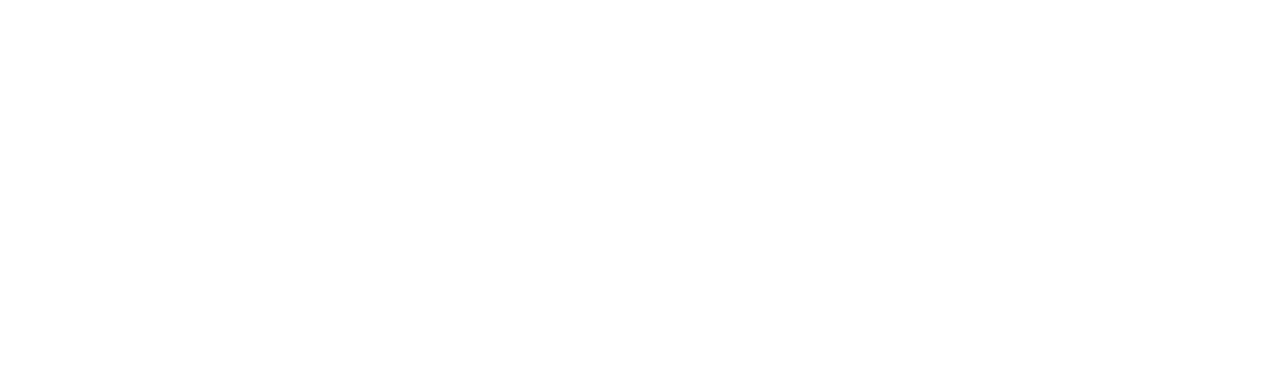
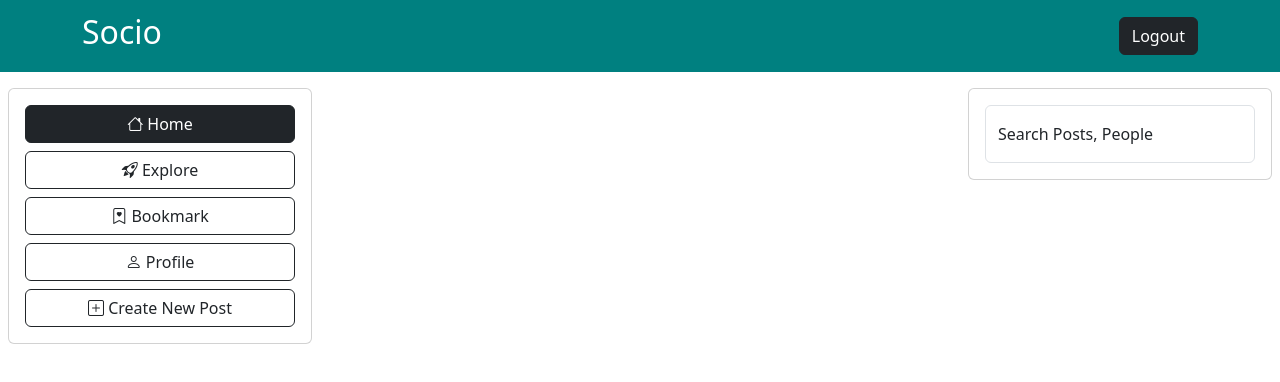
Before and after one commit to sankesh97/Socio, a React (Create React App) app: page /user in a window 1280 px wide. Before the commit this address had no page. Shown: the top 382 px of the page. Built offline with nearby package versions, Linux system fonts and the light colour scheme; what miragejs would draw is missing.

Commit message:
Routes Updated. Layout set.

```diff
--- a/src/App.js
+++ b/src/App.js
@@ -6,25 +6,26 @@
 import LandingLayout from './pages/LandingLayout/LandingLayout';
 import Login from './pages/Login/Login';
 import Register from './pages/Register/Register';
-import Home from './pages/Home/Home';
-import Users from './pages/Users/Users';
 import Landing from './pages/Landing/Landing';
+import UserLayout from './pages/UserLayout/UserLayout';
+import Profile from './pages/Profile/Profile';
+import Explore from './pages/Explore/Explore';
+import Bookmark from './pages/Bookmark/Bookmark';
 
 function App() {
   return (
     <div className='container-fluid px-0'>
       <Routes>
-        {!localStorage.getItem('token') ? (
-          <Route path='/' element={<LandingLayout />}>
-            <Route path='/' element={<Landing />}></Route>
-            <Route path='login' element={<Login />}></Route>
-            <Route path='register' element={<Register />}></Route>
-          </Route>
-        ) : (
-          <Route path='/' element={<Users />}></Route>
-        )}
-        <Route path='/home' element={<Home />}></Route>
-        <Route path='/users' element={<Users />}></Route>
+        <Route path='/' element={<LandingLayout />}>
+          <Route path='/' element={<Landing />}></Route>
+          <Route path='login' element={<Login />}></Route>
+          <Route path='register' element={<Register />}></Route>
+        </Route>
+        <Route path='/user' element={<UserLayout />}>
+          <Route path='profile' element={<Profile />}></Route>
+          <Route path='explore' element={<Explore />}></Route>
+          <Route path='bookmark' element={<Bookmark />}></Route>
+        </Route>
       </Routes>
       {console.log(localStorage.getItem('token'))}
     </div>
--- a/src/components/Button/Button.js
+++ b/src/components/Button/Button.js
@@ -1,13 +1,18 @@
-import { NavLink } from 'react-router-dom';
+import { NavLink, useNavigate } from 'react-router-dom';
 import './Button.css';
 
 const Button = ({ children, to, type }) => {
+  const navigate = useNavigate();
   const addLink = to ? (
-    <NavLink style={{ textDecoration: 'none' }} to={to}>
-      <button className='btn btn-teal' type={type}>
-        {children}
-      </button>
-    </NavLink>
+    <button
+      onClick={() => {
+        navigate(to);
+      }}
+      className='btn btn-teal'
+      type={type}
+    >
+      {children}
+    </button>
   ) : (
     <button className='btn btn-teal' type={type}>
       {children}
--- a/src/components/LeftSideBar/LeftSideBar.js
+++ b/src/components/LeftSideBar/LeftSideBar.js
@@ -1,30 +1,38 @@
 import { NavLink } from 'react-router-dom';
 import Card from '../Card/Card';
+import { Button } from 'react-bootstrap';
+import { LinkContainer } from 'react-router-bootstrap';
 
 const LeftSideBar = () => {
   return (
     <div className='d-flex flex-column justify-content-between'>
       <Card>
         <div className='d-grid gap-2'>
-          <NavLink className='btn btn-outline-dark' to='/home'>
-            <i className='bi bi-house'></i> Home
-          </NavLink>
-
-          <NavLink className='btn btn-outline-dark' to='/explore'>
-            <i className='bi bi-rocket-takeoff'></i> Explore
-          </NavLink>
-
-          <NavLink className='btn btn-outline-dark' to='/bookmark'>
-            <i className='bi bi-bookmark-heart'></i> Bookmark
-          </NavLink>
-
-          <NavLink className='btn btn-outline-dark' to='/profile'>
-            <i className='bi bi-person'></i> Profile
-          </NavLink>
-
-          <NavLink className='btn btn-outline-dark' to='/profile'>
-            <i className='bi bi-plus-square'></i> Create New Post
-          </NavLink>
+          <LinkContainer to='/user'>
+            <Button variant='outline-dark'>
+              <i className='bi bi-house'></i> Home
+            </Button>
+          </LinkContainer>
+          <LinkContainer to='/user/explore'>
+            <Button variant='outline-dark'>
+              <i className='bi bi-rocket-takeoff'></i> Explore
+            </Button>
+          </LinkContainer>
+          <LinkContainer to='/user/bookmark'>
+            <Button variant='outline-dark'>
+              <i className='bi bi-bookmark-heart'></i> Bookmark
+            </Button>
+          </LinkContainer>
+          <LinkContainer to='/user/profile'>
+            <Button variant='outline-dark'>
+              <i className='bi bi-person'></i> Profile
+            </Button>
+          </LinkContainer>
+          <LinkContainer to='/user/profile'>
+            <Button variant='outline-dark'>
+              <i className='bi bi-plus-square'></i> Create New Post
+            </Button>
+          </LinkContainer>
         </div>
       </Card>
     </div>
--- a/src/context/AuthContext.js
+++ b/src/context/AuthContext.js
@@ -7,7 +7,6 @@
 export const AuthProvider = ({ children }) => {
   const [loggedInUser, setLoggedInUser] = useState();
   const navigate = useNavigate();
-  //const [errMessage, setErrMessage] = useState('');
 
   // Singup Handler
   const signupHandler = async ({
@@ -26,7 +25,11 @@
         userName,
       });
       setLoggedInUser(response.data.user);
-      localStorage.setItem('token', response.data.encodedToken);
+      sessionStorage.setItem('token', response.data.encodedToken);
+      sessionStorage.setItem(
+        'loggedInUser',
+        JSON.stringify(response.data.foundUser)
+      );
       navigate('/users');
       console.log(loggedInUser);
     } catch (err) {
@@ -43,9 +46,14 @@
         password,
       });
       if (response.status === 200) {
+        console.log(response);
         setLoggedInUser(response.data.foundUser);
-        localStorage.setItem('token', response.data.encodedToken);
-        navigate('/users');
+        sessionStorage.setItem(
+          'loggedInUser',
+          JSON.stringify(response.data.foundUser)
+        );
+        sessionStorage.setItem('token', response.data.encodedToken);
+        navigate('/user');
       }
     } catch (err) {
       console.log(err);
@@ -54,7 +62,7 @@
 
   // Logout Handler
   const logoutHandler = async () => {
-    localStorage.removeItem('token');
+    sessionStorage.removeItem('token');
     setLoggedInUser();
     navigate('/');
   };
--- a/src/context/UsersContext.js
+++ b/src/context/UsersContext.js
@@ -6,6 +6,7 @@
 export const UserProvider = ({ children }) => {
   const [userList, setUserList] = useState([]);
   const [currentUser, setCurrentUser] = useState();
+  const [showModal, setShowModal] = useState(false);
 
   // Get All Users
   const getUsers = async () => {
@@ -17,7 +18,7 @@
     }
   };
 
-  // Get A Users
+  // Get A User
   const GetAUser = async (userId) => {
     try {
       const { status, data } = await axios.get(`/api/users/${userId}`);
@@ -40,6 +41,7 @@
       console.log(err);
     }
   };
+
   return (
     <UserContext.Provider
       value={{ userList, currentUser, getUsers, GetAUser, editUser }}
--- /dev/null
+++ b/src/pages/Bookmark/Bookmark.js
@@ -0,0 +1,4 @@
+const Bookmark = () => {
+  return <>This is Bookmarks page.</>;
+};
+export default Bookmark;
--- a/src/pages/Bookmarks/Bookmarks.js
+++ /dev/null
@@ -1,4 +0,0 @@
-const Bookmarks = () => {
-  return <>This is Bookmarks page.</>;
-};
-export default Bookmarks;
--- a/src/pages/Profile/Profile.js
+++ b/src/pages/Profile/Profile.js
@@ -1,10 +1,9 @@
-import { useContext } from 'react';
 import Card from '../../components/Card/Card';
 import Post from '../../components/Post/Post';
-import { AuthContext } from '../../context/AppContext';
 
 const Profile = () => {
-  const { loggedInUser } = useContext(AuthContext);
+  const loggedInUser = JSON.parse(sessionStorage.getItem('loggedInUser'));
+
   return (
     <>
       {loggedInUser ? (
--- a/src/pages/UserLayout/UserLayout.js
+++ b/src/pages/UserLayout/UserLayout.js
@@ -1,2 +1,28 @@
-const UserLayout = () => {};
+import { Outlet } from 'react-router-dom';
+import Header from '../../components/Header/Header';
+import LeftSideBar from '../../components/LeftSideBar/LeftSideBar';
+import RightSideBar from '../../components/RightSideBar/RightSideBar';
+
+const UserLayout = () => {
+  return (
+    <>
+      <div className='vh-100'>
+        <Header></Header>
+        <div className='container-fluid h-100'>
+          <div className='row py-3 h-100'>
+            <div className='col-md-3 text-teal px-2'>
+              <LeftSideBar></LeftSideBar>
+            </div>
+            <div className='col-md-6 px-2'>
+              <Outlet />
+            </div>
+            <div className='col-md-3 px-2'>
+              <RightSideBar></RightSideBar>
+            </div>
+          </div>
+        </div>
+      </div>
+    </>
+  );
+};
 export default UserLayout;
--- a/src/pages/Users/Users.js
+++ /dev/null
@@ -1,27 +0,0 @@
-import Header from '../../components/Header/Header';
-import LeftSideBar from '../../components/LeftSideBar/LeftSideBar';
-import RightSideBar from '../../components/RightSideBar/RightSideBar';
-import Profile from '../Profile/Profile';
-
-const Users = () => {
-  return (
-    <div className='vh-100'>
-      <Header></Header>
-      <div className='container-fluid h-100'>
-        <div className='row py-3 h-100'>
-          <div className='col-md-3 text-teal h-100 px-2'>
-            <LeftSideBar></LeftSideBar>
-          </div>
-          <div className='col-md-6 px-2 vh-100'>
-            <Profile></Profile>
-          </div>
-          <div className='col-md-3 h-100 px-2'>
-            <RightSideBar></RightSideBar>
-          </div>
-        </div>
-      </div>
-    </div>
-  );
-};
-
-export default Users;
```
